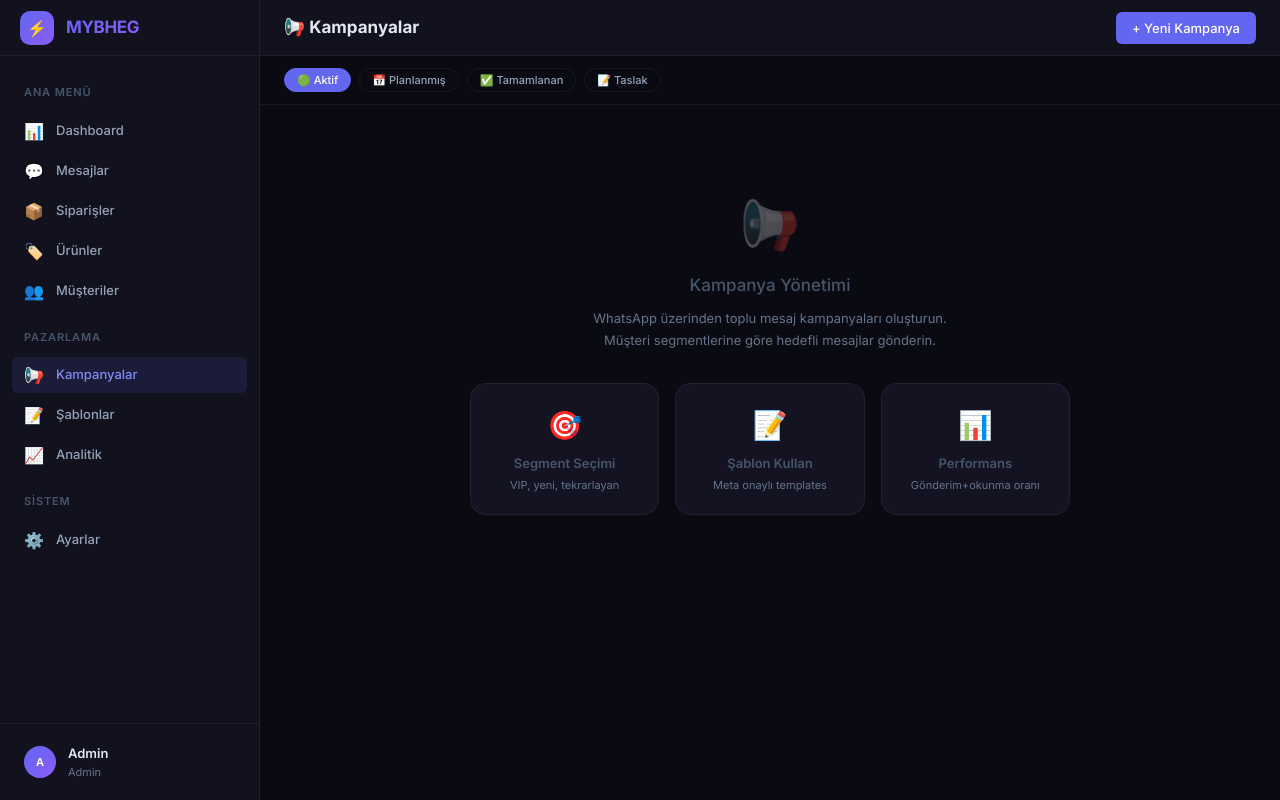
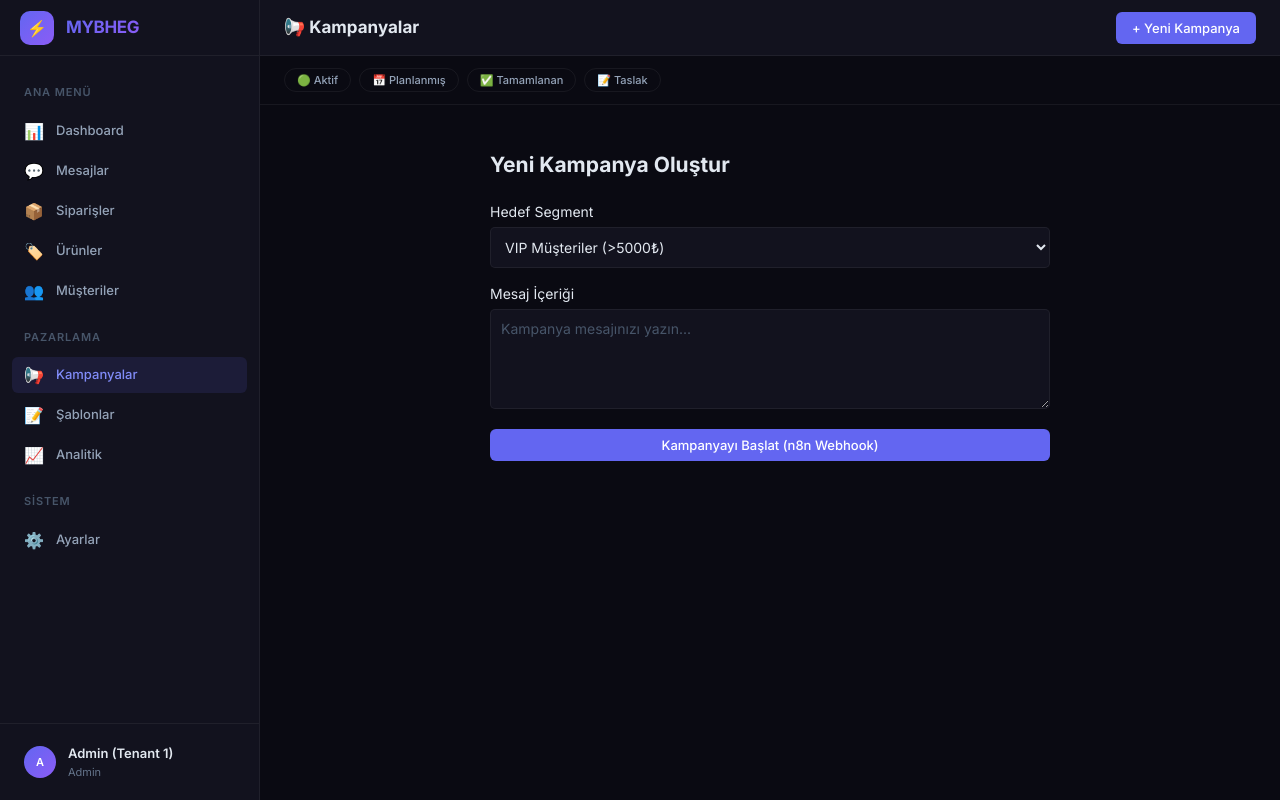
Before and after one commit to mybheg-sudo/mybheg-web, a Next.js app: page /campaigns in a window 1280 px wide. Both pictures are taken after a click on the button "+ Yeni Kampanya". Built offline with nearby package versions, Linux system fonts and the light colour scheme.

Commit message:
feat/fix: Multi-tenancy and n8n integration updates

```diff
--- a/src/app/(dashboard)/campaigns/page.js
+++ b/src/app/(dashboard)/campaigns/page.js
@@ -9,7 +9,7 @@ export default function CampaignsPage() {
       <div className="page-header">
         <h1 className="page-title">📢 Kampanyalar</h1>
         <div style={{ flex: 1 }} />
-        <button className="btn btn-primary">+ Yeni Kampanya</button>
+        <button className="btn btn-primary" onClick={() => setActiveTab('new')}>+ Yeni Kampanya</button>
       </div>
 
       <div style={{ padding: 'var(--space-3) var(--space-6)', display: 'flex', gap: 'var(--space-2)', borderBottom: '1px solid var(--border-primary)' }}>
@@ -26,36 +26,52 @@ export default function CampaignsPage() {
       </div>
 
       <div className="page-body">
-        <div style={{ textAlign: 'center', padding: '60px', color: 'var(--text-muted)' }}>
-          <div style={{ fontSize: '48px', opacity: 0.3, marginBottom: '12px' }}>📢</div>
-          <div style={{ fontSize: 'var(--text-lg)', fontWeight: 500, marginBottom: '8px' }}>Kampanya Yönetimi</div>
-          <div style={{ fontSize: 'var(--text-sm)', color: 'var(--text-tertiary)', maxWidth: '400px', margin: '0 auto', lineHeight: 1.7 }}>
-            WhatsApp üzerinden toplu mesaj kampanyaları oluşturun. Müşteri segmentlerine göre hedefli mesajlar gönderin.
+        {activeTab === 'new' ? (
+          <div style={{ maxWidth: '600px', margin: '0 auto', padding: '20px' }}>
+            <h2 style={{ marginBottom: '20px' }}>Yeni Kampanya Oluştur</h2>
+            <form onSubmit={async (e) => {
+              e.preventDefault();
+              const formData = new FormData(e.target);
+              try {
+                const res = await fetch('/api/campaigns', {
+                  method: 'POST',
+                  body: JSON.stringify(Object.fromEntries(formData)),
+                  headers: { 'Content-Type': 'application/json' }
+                });
+                if (res.ok) {
+                  alert('Kampanya başarıyla n8n kuyruğuna gönderildi!');
+                  setActiveTab('active');
+                } else {
+                  alert('Hata oluştu!');
+                }
+              } catch(err) {
+                alert('Bağlantı hatası.');
+              }
+            }}>
+              <div style={{ marginBottom: '15px' }}>
+                <label style={{ display: 'block', marginBottom: '5px' }}>Hedef Segment</label>
+                <select name="segment" style={{ width: '100%', padding: '10px', borderRadius: '5px' }} required>
+                  <option value="vip">VIP Müşteriler (&gt;5000₺)</option>
+                  <option value="returning">Tekrarlayan Müşteriler</option>
+                  <option value="all">Tüm Müşteriler</option>
+                </select>
+              </div>
+              <div style={{ marginBottom: '15px' }}>
+                <label style={{ display: 'block', marginBottom: '5px' }}>Mesaj İçeriği</label>
+                <textarea name="message" style={{ width: '100%', padding: '10px', borderRadius: '5px', minHeight: '100px' }} required placeholder="Kampanya mesajınızı yazın..."></textarea>
+              </div>
+              <button type="submit" className="btn btn-primary" style={{ width: '100%' }}>Kampanyayı Başlat (n8n Webhook)</button>
+            </form>
           </div>
-          <div style={{
-            display: 'grid',
-            gridTemplateColumns: 'repeat(3, 1fr)',
-            gap: 'var(--space-4)',
-            maxWidth: '600px',
-            margin: '32px auto 0',
-          }}>
-            <div style={{ background: 'var(--surface-card)', borderRadius: 'var(--radius-lg)', padding: 'var(--space-5)', border: '1px solid var(--border-primary)' }}>
-              <div style={{ fontSize: '28px', marginBottom: '8px' }}>🎯</div>
-              <div style={{ fontSize: 'var(--text-sm)', fontWeight: 600 }}>Segment Seçimi</div>
-              <div style={{ fontSize: 'var(--text-xs)', color: 'var(--text-tertiary)', marginTop: '4px' }}>VIP, yeni, tekrarlayan</div>
-            </div>
-            <div style={{ background: 'var(--surface-card)', borderRadius: 'var(--radius-lg)', padding: 'var(--space-5)', border: '1px solid var(--border-primary)' }}>
-              <div style={{ fontSize: '28px', marginBottom: '8px' }}>📝</div>
-              <div style={{ fontSize: 'var(--text-sm)', fontWeight: 600 }}>Şablon Kullan</div>
-              <div style={{ fontSize: 'var(--text-xs)', color: 'var(--text-tertiary)', marginTop: '4px' }}>Meta onaylı templates</div>
-            </div>
-            <div style={{ background: 'var(--surface-card)', borderRadius: 'var(--radius-lg)', padding: 'var(--space-5)', border: '1px solid var(--border-primary)' }}>
-              <div style={{ fontSize: '28px', marginBottom: '8px' }}>📊</div>
-              <div style={{ fontSize: 'var(--text-sm)', fontWeight: 600 }}>Performans</div>
-              <div style={{ fontSize: 'var(--text-xs)', color: 'var(--text-tertiary)', marginTop: '4px' }}>Gönderim+okunma oranı</div>
+        ) : (
+          <div style={{ textAlign: 'center', padding: '60px', color: 'var(--text-muted)' }}>
+            <div style={{ fontSize: '48px', opacity: 0.3, marginBottom: '12px' }}>📢</div>
+            <div style={{ fontSize: 'var(--text-lg)', fontWeight: 500, marginBottom: '8px' }}>Kampanya Yönetimi</div>
+            <div style={{ fontSize: 'var(--text-sm)', color: 'var(--text-tertiary)', maxWidth: '400px', margin: '0 auto', lineHeight: 1.7 }}>
+              WhatsApp üzerinden toplu mesaj kampanyaları oluşturun. Müşteri segmentlerine göre hedefli mesajlar gönderin.
             </div>
           </div>
-        </div>
+        )}
       </div>
     </>
   );
--- a/src/app/(dashboard)/customers/page.js
+++ b/src/app/(dashboard)/customers/page.js
@@ -131,7 +131,7 @@ export default function CustomersPage() {
                         {c.total_spent ? `${parseFloat(c.total_spent).toLocaleString('tr-TR')} ₺` : '—'}
                       </td>
                       <td style={{ padding: 'var(--space-3) var(--space-4)', fontSize: 'var(--text-sm)', textAlign: 'center' }}>{c.message_count || 0}</td>
-                      <td style={{ padding: 'var(--space-3) var(--space-4)', fontSize: 'var(--text-xs)', color: 'var(--text-tertiary)' }}>{formatDate(c.last_message_at)}</td>
+                      <td style={{ padding: 'var(--space-3) var(--space-4)', fontSize: 'var(--text-xs)', color: 'var(--text-tertiary)' }}>{formatDate(c.message_timestamp || c.updated_at)}</td>
                       <td style={{ padding: 'var(--space-3) var(--space-4)' }}>
                         {c.accepts_marketing ? (
                           <span className="badge badge-green">✅ İzin</span>
--- a/src/app/(dashboard)/layout.js
+++ b/src/app/(dashboard)/layout.js
@@ -1,8 +1,12 @@
 import Sidebar from '@/components/layout/Sidebar';
 
-export default function DashboardLayout({ children }) {
-  // In production, get user from session
-  const user = { display_name: 'Admin', role: 'admin' };
+import { headers } from 'next/headers';
+
+export default async function DashboardLayout({ children }) {
+  // In production, get user from session or JWT. For now, simulate via headers.
+  const headersList = await headers();
+  const userId = headersList.get('x-user-id') || 1;
+  const user = { id: parseInt(userId), display_name: `Admin (Tenant ${userId})`, role: 'admin' };
 
   return (
     <div className="app-layout">
--- /dev/null
+++ b/src/app/api/campaigns/route.js
@@ -0,0 +1,41 @@
+import { NextResponse } from 'next/server';
+
+export async function POST(request) {
+  try {
+    const userId = request.headers.get('x-user-id') || 1;
+    const body = await request.json();
+    const { segment, message, template_name } = body;
+
+    if (!segment || (!message && !template_name)) {
+      return NextResponse.json({ success: false, error: 'Eksik parametreler.' }, { status: 400 });
+    }
+
+    const n8nHost = process.env.N8N_HOST || 'http://localhost:5678';
+    const webhookUrl = `${n8nHost}/webhook/broadcast`;
+
+    const n8nResponse = await fetch(webhookUrl, {
+      method: 'POST',
+      headers: {
+        'Content-Type': 'application/json',
+        // 'Authorization': `Bearer ${process.env.N8N_API_KEY}` // Header Auth
+      },
+      body: JSON.stringify({
+        user_id: userId,
+        segment,
+        message,
+        template_name
+      })
+    });
+
+    if (!n8nResponse.ok) {
+      throw new Error(`n8n webhook failed with status ${n8nResponse.status}`);
+    }
+
+    const data = await n8nResponse.json().catch(() => ({}));
+
+    return NextResponse.json({ success: true, message: 'Kampanya n8n tarafına başarıyla iletildi.', data });
+  } catch (error) {
+    console.error('Campaigns API error:', error);
+    return NextResponse.json({ success: false, error: error.message }, { status: 500 });
+  }
+}
--- a/src/app/api/contacts/[id]/manual/route.js
+++ b/src/app/api/contacts/[id]/manual/route.js
@@ -15,15 +15,15 @@ export async function PUT(request, { params }) {
     if (manual) {
       // Add to manual response list
       await query(`
-        INSERT INTO manual_response_list (phone_number, added_by, reason)
+        INSERT INTO manual_response_list (contact_id, added_by, reason)
         VALUES ($1, 'web_panel', 'Operatör tarafından manuel moda alındı')
-        ON CONFLICT (phone_number) DO NOTHING
-      `, [contact.phone]);
+        ON CONFLICT (contact_id) DO NOTHING
+      `, [id]);
     } else {
       // Remove from manual response list
       await query(`
-        DELETE FROM manual_response_list WHERE phone_number = $1
-      `, [contact.phone]);
+        DELETE FROM manual_response_list WHERE contact_id = $1
+      `, [id]);
     }
 
     return NextResponse.json({ success: true, manual });
--- a/src/app/api/conversations/[id]/route.js
+++ b/src/app/api/conversations/[id]/route.js
@@ -16,8 +16,8 @@ export async function GET(request, { params }) {
         sc.verified_email, sc.accepts_marketing,
         CASE WHEN mrl.id IS NOT NULL THEN true ELSE false END AS is_manual_mode
       FROM contacts c
-      LEFT JOIN shopify_customers sc ON sc.phone = c.phone
-      LEFT JOIN manual_response_list mrl ON mrl.phone_number = c.phone AND mrl.is_active = TRUE
+      LEFT JOIN shopify_customers sc ON sc.id = c.shopify_customer_id
+      LEFT JOIN manual_response_list mrl ON mrl.contact_id = c.id AND mrl.is_active = TRUE
       WHERE c.id = $1
     `, [id]);
 
--- a/src/app/api/conversations/route.js
+++ b/src/app/api/conversations/route.js
@@ -9,6 +9,7 @@ export async function GET(request) {
     const page = parseInt(searchParams.get('page') || '1');
     const limit = 50;
     const offset = (page - 1) * limit;
+    const userId = request.headers.get('x-user-id') || 1;
 
     let filterClause = '';
     if (filter === 'unread') {
@@ -29,14 +30,14 @@ export async function GET(request) {
     } else if (filter === 'manual') {
       filterClause = `AND EXISTS (
         SELECT 1 FROM manual_response_list mrl
-        WHERE mrl.phone_number = c.phone AND mrl.is_active = TRUE
+        WHERE mrl.contact_id = c.id AND mrl.is_active = TRUE
       )`;
     }
 
     let searchClause = '';
-    const params = [limit, offset];
+    const params = [limit, offset, userId];
     if (search) {
-      searchClause = `AND (c.name ILIKE $3 OR c.phone ILIKE $3)`;
+      searchClause = `AND (c.name ILIKE $4 OR c.phone ILIKE $4)`;
       params.push(`%${search}%`);
     }
 
@@ -45,7 +46,7 @@ export async function GET(request) {
         c.id, c.name, c.phone, c.tags, c.metadata, c.updated_at,
         last_msg.content AS last_message,
         last_msg.direction AS last_direction,
-        last_msg.timestamp AS last_message_at,
+        last_msg.timestamp AS message_timestamp,
         last_msg.type AS last_msg_type,
         last_msg.source AS last_msg_source,
         last_msg.template_name AS last_template,
@@ -64,8 +65,8 @@ export async function GET(request) {
         FROM messages
         WHERE contact_id = c.id AND direction = 'incoming' AND status = 'sent'
       ) unread ON TRUE
-      LEFT JOIN manual_response_list mrl ON mrl.phone_number = c.phone AND mrl.is_active = TRUE
-      WHERE c.user_id = 1 ${filterClause} ${searchClause}
+      LEFT JOIN manual_response_list mrl ON mrl.contact_id = c.id AND mrl.is_active = TRUE
+      WHERE c.user_id = $3 ${filterClause} ${searchClause}
       ORDER BY last_msg.timestamp DESC NULLS LAST
       LIMIT $1 OFFSET $2
     `, params);
--- a/src/app/api/customers/route.js
+++ b/src/app/api/customers/route.js
@@ -10,8 +10,9 @@ export async function GET(request) {
     const limit = 30;
     const offset = (page - 1) * limit;
 
-    const params = [limit, offset];
-    let whereClause = 'WHERE 1=1';
+    const userId = request.headers.get('x-user-id') || 1;
+    const params = [limit, offset, userId];
+    let whereClause = 'WHERE c.user_id = $3';
 
     if (search) {
       whereClause += ` AND (c.name ILIKE $${params.length + 1} OR c.phone ILIKE $${params.length + 1} OR sc.email ILIKE $${params.length + 1})`;
@@ -32,7 +33,7 @@ export async function GET(request) {
         sc.email, sc.first_name, sc.last_name, sc.total_spent, sc.orders_count,
         sc.accepts_marketing, sc.verified_email,
         (SELECT COUNT(*)::int FROM messages m WHERE m.contact_id = c.id) AS message_count,
-        (SELECT MAX(m.timestamp) FROM messages m WHERE m.contact_id = c.id) AS last_message_at,
+        (SELECT MAX(m.timestamp) FROM messages m WHERE m.contact_id = c.id) AS message_timestamp,
         CASE
           WHEN sc.total_spent > 5000 THEN 'vip'
           WHEN sc.orders_count > 3 THEN 'loyal'
--- a/src/app/api/messages/send/route.js
+++ b/src/app/api/messages/send/route.js
@@ -48,12 +48,13 @@ export async function POST(request) {
     const waMessageId = waResponse?.messages?.[0]?.id || null;
     const status = waResponse?.messages ? 'sent' : 'failed';
     const errorMsg = waResponse?.error?.message || null;
+    const userId = request.headers.get('x-user-id') || 1;
 
     const result = await query(`
       INSERT INTO messages (message_id, user_id, contact_id, direction, type, content, status, source, timestamp, error_message)
-      VALUES ($1, 1, $2, 'outgoing', $3, $4, $5, 'operator', NOW(), $6)
+      VALUES ($1, $7, $2, 'outgoing', $3, $4, $5, 'operator', NOW(), $6)
       RETURNING id, message_id, direction, type, content, status, source, timestamp
-    `, [waMessageId, contact_id, type, message, status, errorMsg]);
+    `, [waMessageId, contact_id, type, message, status, errorMsg, userId]);
 
     const savedMessage = result.rows[0];
 
--- a/src/app/api/orders/route.js
+++ b/src/app/api/orders/route.js
@@ -10,11 +10,12 @@ export async function GET(request) {
     const limit = 30;
     const offset = (page - 1) * limit;
 
+    const userId = request.headers.get('x-user-id') || 1;
     let statusClause = '';
-    const params = [limit, offset];
+    const params = [limit, offset, userId];
 
     if (status !== 'ALL') {
-      statusClause = `AND o.status = $3`;
+      statusClause = `AND o.status = $4`;
       params.push(status);
     }
 
@@ -30,12 +31,12 @@ export async function GET(request) {
         o.first_message_sent, o.reminder_sent, o.shopify_tags, o.created_at_shopify,
         (SELECT COUNT(*)::int FROM order_line_items li WHERE li.order_id = o.id) AS item_count
       FROM orders o
-      WHERE 1=1 ${statusClause} ${searchClause}
+      WHERE o.user_id = $3 ${statusClause} ${searchClause}
       ORDER BY o.created_at_shopify DESC NULLS LAST
       LIMIT $1 OFFSET $2
     `, params);
 
-    const total = await getOne(`SELECT COUNT(*)::int as count FROM orders WHERE 1=1 ${status !== 'ALL' ? `AND status = '${status}'` : ''}`);
+    const total = await getOne(`SELECT COUNT(*)::int as count FROM orders WHERE user_id = ${userId} ${status !== 'ALL' ? `AND status = '${status}'` : ''}`);
 
     return NextResponse.json({
       success: true,
--- a/src/components/chat/ConversationList.js
+++ b/src/components/chat/ConversationList.js
@@ -95,7 +95,7 @@ export default function ConversationList({
               <div className="conversation-info">
                 <div className="conversation-info-top">
                   <span className="conversation-name">{conv.name || conv.phone}</span>
-                  <span className="conversation-time">{formatTime(conv.last_message_at)}</span>
+                  <span className="conversation-time">{formatTime(conv.message_timestamp || conv.updated_at)}</span>
                 </div>
 
                 <div className="conversation-preview">
```
Also changed, not shown: src/app/(dashboard)/page.js (+17 -12 lines).
